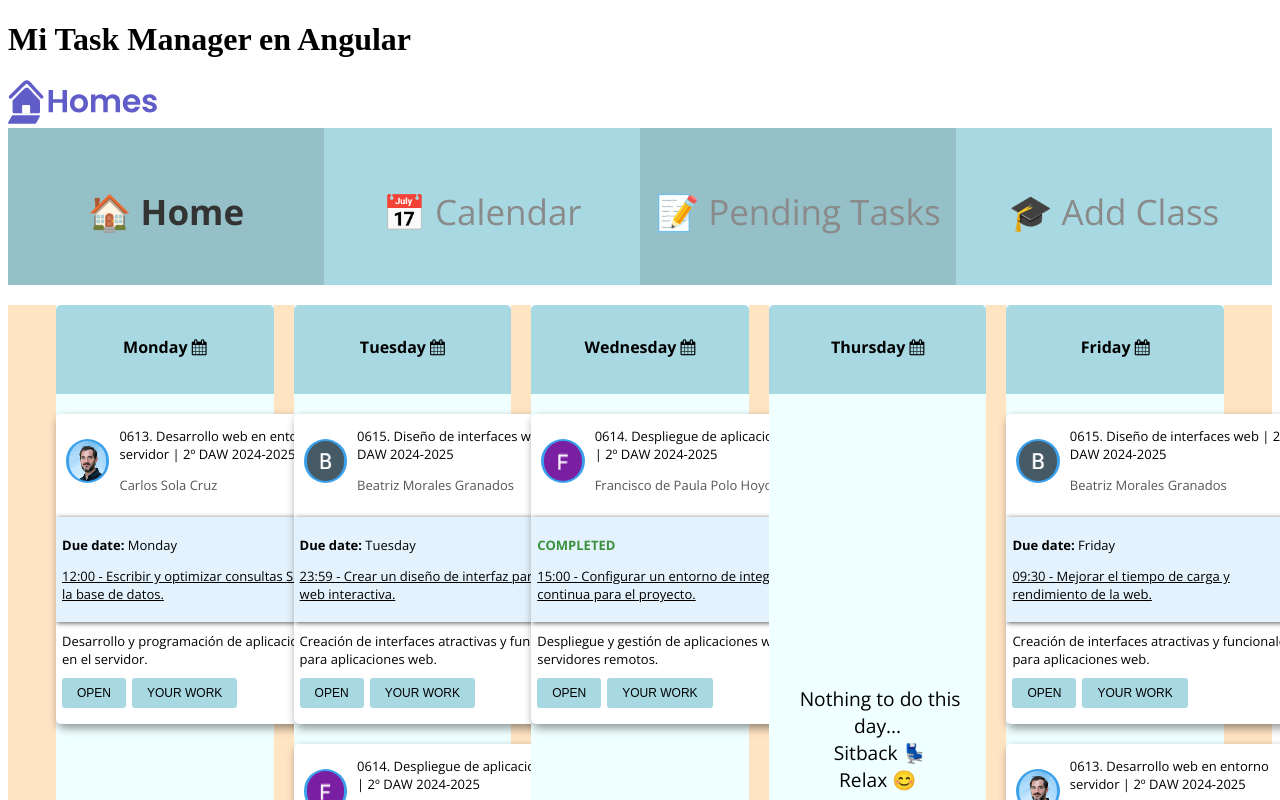
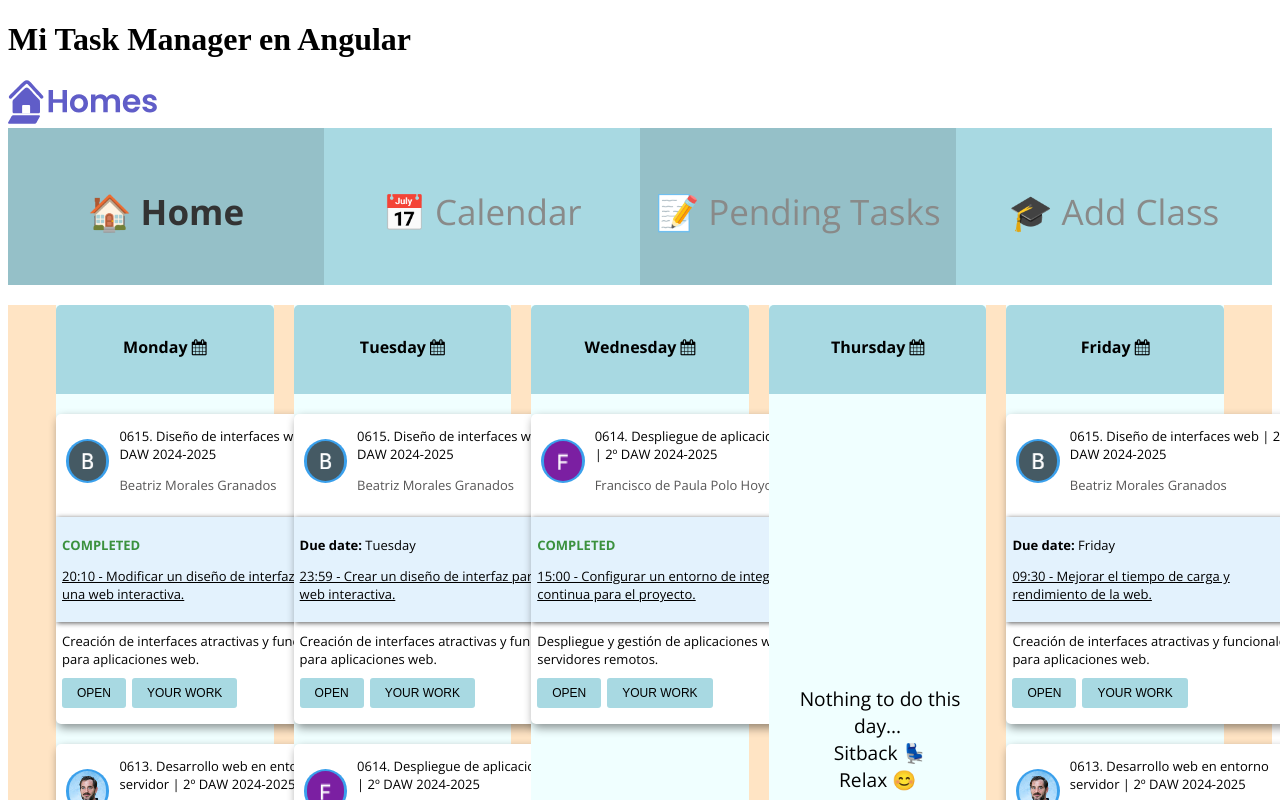
Before and after one commit to rconnolly2/task-app-rconnolly, an Angular app: page /home in a window 1280 px wide. Shown: the top 800 px of the page. Built offline with nearby package versions, Linux system fonts and the light colour scheme.

Commit message:
Fixes fechas

```diff
--- a/src/app/task.service.ts
+++ b/src/app/task.service.ts
@@ -14,6 +14,15 @@ export class TaskService {
       deadline: new Date('2025-02-24T23:59:00'),
       grade: undefined,
       completed: false
+    },
+    {
+      id: 0,
+      moduleId: 0,
+      name: 'Práctica de diseño de interfaces',
+      description: 'Modificar un diseño de interfaz para una web interactiva.',
+      deadline: new Date('2025-02-24T20:10:00'),
+      grade: undefined,
+      completed: true
     },
     {
       id: 1,
```
